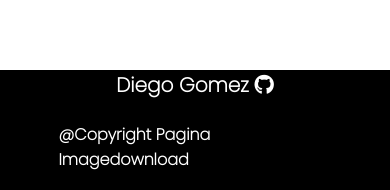
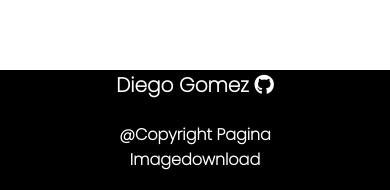
Before and after one commit to Diego03gGomez/BuscadorImagenes, a Vue app in the folder BuscadorImagenes/: page / in a window 390 px wide. Shown: the part 939-1129 px from the top of the page. Built offline with nearby package versions, Linux system fonts and the light colour scheme; no server answers; a web font is replaced by a local one.

Commit message:
Arreglando responsive

```diff
--- a/BuscadorImagenes/index.html
+++ b/BuscadorImagenes/index.html
@@ -1,5 +1,5 @@
 <!DOCTYPE html>
-<html lang="en">
+<html lang="sp">
   <head>
     <meta charset="UTF-8" />
     <link rel="icon" type="image/svg+xml" href="https://th.bing.com/th/id/R.2bea940d06321177217c2d7e27bee73c?rik=TGSJLMqepXrAeQ&riu=http%3a%2f%2fresourcemagonline.com%2fwp-content%2fuploads%2f2018%2f02%2f1024px-Logo_of_Unsplash.svg_.png&ehk=70OD2jv%2b3DzF%2b30iDBXAWYZCSrY1wfy8hV75i%2bHLMCU%3d&risl=&pid=ImgRaw&r=0" />
--- a/BuscadorImagenes/src/components/buscador.vue
+++ b/BuscadorImagenes/src/components/buscador.vue
@@ -984,6 +984,7 @@ text-align: center;
 }
 .cont_footer{
     flex-direction: column-reverse;
+    text-align: center;
 }
 
 
```
